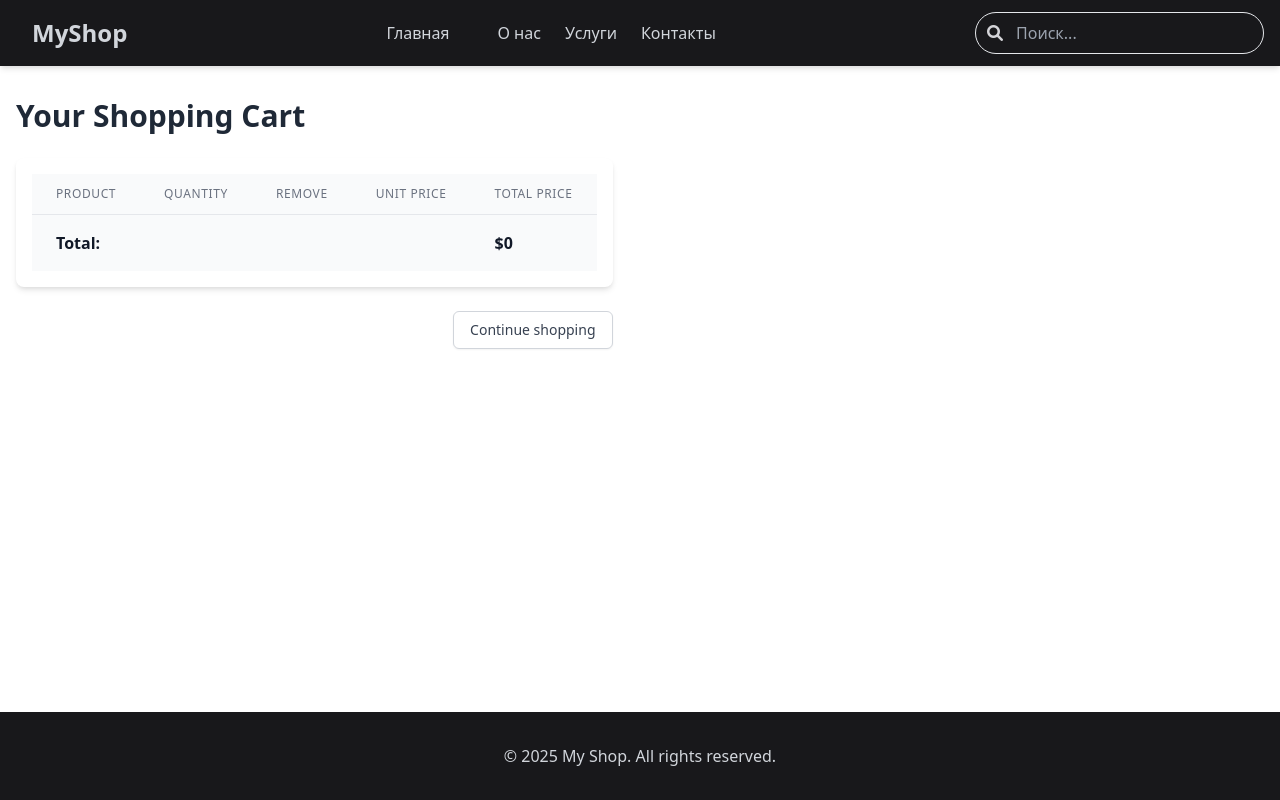
After one commit to leonzag/giftshop, a Django app: page /cart/ in a window 1280 px wide. The commit adds this page. Run offline with Django 5.2, Linux system fonts and the light colour scheme.

Commit message:
+ cart: implemantation pages + logic

```diff
--- /dev/null
+++ b/cart/cart.py
@@ -0,0 +1,82 @@
+from decimal import Decimal
+
+from django.conf import settings
+
+from shop.models import Product
+
+
+class Cart:
+    def __init__(self, request):
+        self.session_id = settings.CART_SESSION_ID
+        self.session = request.session
+
+        cart = self.session.get(self.session_id)
+        if not cart:
+            cart = self.session[self.session_id] = {}
+
+        self.cart = cart
+
+    def save(self):
+        # Пометить сессию как "измененную", чтобы убедиться, что она сохранена
+        self.session.modified = True
+
+    def add(self, product: Product, quantity=1, override_quantity=False):
+        """
+        Добавить товар в корзину или обновить его количество.
+        """
+        product_id = str(product.id)
+
+        if product_id not in self.cart:
+            self.cart[product_id] = {"quantity": 0, "price": str(product.price)}
+
+        if override_quantity:
+            self.cart[product_id]["quantity"] = quantity
+        else:
+            self.cart[product_id]["quantity"] += quantity
+
+        self.save()
+
+    def remove(self, product: Product):
+        """
+        Удалить товар из корзины.
+        """
+        product_id = str(product.id)
+        if product_id in self.cart:
+            del self.cart[product_id]
+            self.save()
+
+    def __iter__(self):
+        """
+        Перебор элементов в корзине и получение продуктов из базы данных.
+        """
+        product_ids = self.cart.keys()
+        # получить объекты Product и добавить их в корзину
+        products = Product.objects.filter(id__in=product_ids)
+
+        cart = self.cart.copy()  # Создаем копию корзины, чтобы избежать изменения во время итерации
+        for product in products:
+            cart[str(product.id)]["product"] = product
+
+        for item in cart.values():
+            item["price"] = Decimal(item["price"])
+            item["total_price"] = item["price"] * item["quantity"]
+            yield item
+
+    def __len__(self):
+        """
+        Подсчитать все товары в корзине.
+        """
+        return sum(item["quantity"] for item in self.cart.values())
+
+    def get_total_price(self):
+        """
+        Подсчитать общую стоимость товаров в корзине.
+        """
+        return sum(Decimal(item["price"]) * item["quantity"] for item in self.cart.values())
+
+    def clear(self):
+        """
+        Удалить корзину из сессии.
+        """
+        del self.session[settings.CART_SESSION_ID]
+        self.save()
--- /dev/null
+++ b/cart/templates/cart/cart/detail.html
@@ -0,0 +1,68 @@
+{% extends "base.html" %}
+
+{% load filters %}
+
+{% block title %}
+    Your Shopping Cart
+{% endblock %}
+
+{% block content %}
+    <h1 class="text-3xl font-bold mb-6 text-gray-800">Your Shopping Cart</h1>
+
+    <div class="overflow-x-auto bg-white shadow-md rounded-lg p-4 mb-6">
+        <table class="min-w-full divide-y divide-gray-200">
+            <thead class="bg-gray-50">
+                <tr>
+                    <th scope="col" class="px-6 py-3 text-left text-xs font-medium text-gray-500 uppercase tracking-wider">Product</th>
+                    <th scope="col" class="px-6 py-3 text-left text-xs font-medium text-gray-500 uppercase tracking-wider">Quantity</th>
+                    <th scope="col" class="px-6 py-3 text-left text-xs font-medium text-gray-500 uppercase tracking-wider">Remove</th>
+                    <th scope="col" class="px-6 py-3 text-left text-xs font-medium text-gray-500 uppercase tracking-wider">Unit Price</th>
+                    <th scope="col" class="px-6 py-3 text-left text-xs font-medium text-gray-500 uppercase tracking-wider">Total Price</th>
+                </tr>
+            </thead>
+            <tbody class="bg-white divide-y divide-gray-200">
+                {% for item in cart %}
+                    <tr>
+                        <td class="px-6 py-4 whitespace-nowrap text-sm font-medium text-gray-900">
+                            <a href="{{ item.product.get_absolute_url }}" class="text-blue-600 hover:text-blue-800">
+                                {{ item.product.name }}
+                            </a>
+                        </td>
+                        <td class="px-6 py-4 whitespace-nowrap text-sm text-gray-500">
+                            <form action="{% url "cart:cart_add" item.product.id %}" method="post" class="flex items-center space-x-2">
+                                {{ item.update_quantity_form.quantity | add_class:"mt-1 block w-20 pl-3 pr-10 py-2 text-base border-gray-300 focus:outline-none focus:ring-indigo-500 focus:border-indigo-500 sm:text-sm rounded-md" }}
+                                {{ item.update_quantity_form.override }}
+                                <button type="submit" class="px-3 py-1 border border-gray-300 rounded-md shadow-sm text-sm font-medium text-gray-700 bg-white hover:bg-gray-50 focus:outline-none focus:ring-2 focus:ring-offset-2 focus:ring-indigo-500">
+                                    Update
+                                </button>
+                                {% csrf_token %}
+                            </form>
+                        </td>
+                        <td class="px-6 py-4 whitespace-nowrap text-sm text-gray-500">
+                            <form action="{% url "cart:cart_remove" item.product.id %}" method="post">
+                                <button type="submit" class="px-3 py-1 border border-red-300 rounded-md shadow-sm text-sm font-medium text-red-700 bg-red-50 hover:bg-red-100 focus:outline-none focus:ring-2 focus:ring-offset-2 focus:ring-red-500">
+                                    Remove
+                                </button>
+                                {% csrf_token %}
+                            </form>
+                        </td>
+                        <td class="px-6 py-4 whitespace-nowrap text-sm text-gray-500">${{ item.price }}</td>
+                        <td class="px-6 py-4 whitespace-nowrap text-sm text-gray-500">${{ item.total_price }}</td>
+                    </tr>
+                {% endfor %}
+                <tr class="bg-gray-50">
+                    <td class="px-6 py-4 whitespace-nowrap text-base font-bold text-gray-900" colspan="4">Total:</td>
+                    <td class="px-6 py-4 whitespace-nowrap text-base font-bold text-gray-900">${{ cart.get_total_price }}</td>
+                </tr>
+            </tbody>
+        </table>
+    </div>
+
+    <div class="flex justify-end space-x-4">
+        <a href="{% url "shop:product_list" %}" class="inline-flex items-center px-4 py-2 border border-gray-300 shadow-sm text-sm font-medium rounded-md text-gray-700 bg-white hover:bg-gray-50 focus:outline-none focus:ring-2 focus:ring-offset-2 focus:ring-indigo-500">
+            Continue shopping
+        </a>
+        {# Здесь будет ссылка на оформление заказа, когда мы его реализуем #}
+        {# <a href="#" class="inline-flex items-center px-4 py-2 border border-transparent shadow-sm text-sm font-medium rounded-md text-white bg-indigo-600 hover:bg-indigo-700 focus:outline-none focus:ring-2 focus:ring-offset-2 focus:ring-indigo-500">Checkout</a> #}
+    </div>
+{% endblock %}
--- a/cart/urls.py
+++ b/cart/urls.py
@@ -5,8 +5,7 @@ from . import views
 app_name = "cart"
 
 urlpatterns = [
-    # TODO: Implement
-    # path('', views.cart_detail, name='cart_detail'),
-    # path('add/<int:product_id>/', views.cart_add, name='cart_add'),
-    # path('remove/<int:product_id>/', views.cart_remove, name='cart_remove'),
+    path("", views.cart_detail, name="cart_detail"),
+    path("add/<int:product_id>/", views.cart_add, name="cart_add"),
+    path("remove/<int:product_id>/", views.cart_remove, name="cart_remove"),
 ]
--- a/cart/views.py
+++ b/cart/views.py
@@ -1,3 +1,43 @@
-from django.shortcuts import render
+from django.shortcuts import get_object_or_404, redirect, render
+from django.views.decorators.http import require_POST
 
-# Create your views here.
+from shop.models import Product
+
+from .cart import Cart
+from .forms import CartAddProductForm
+
+
+@require_POST
+def cart_add(request, product_id):
+    cart = Cart(request)
+    product = get_object_or_404(Product, id=product_id)
+    form = CartAddProductForm(request.POST)
+
+    if form.is_valid():
+        cd = form.cleaned_data
+        cart.add(product=product, quantity=cd["quantity"], override_quantity=cd["override"])
+
+    return redirect("cart:cart_detail")
+
+
+@require_POST
+def cart_remove(request, product_id):
+    cart = Cart(request)
+    product = get_object_or_404(Product, id=product_id)
+    cart.remove(product)
+
+    return redirect("cart:cart_detail")
+
+
+def cart_detail(request):
+    cart = Cart(request)
+
+    for item in cart:
+        item["update_quantity_form"] = CartAddProductForm(
+            initial={
+                "quantity": item["quantity"],
+                "override": True,
+            }
+        )
+
+    return render(request, "cart/cart/detail.html", {"cart": cart})
```
Also changed, not shown: cart/forms.py (added, +17 -0 lines), shop/templates/shop/product/detail.html (+20 -2 lines), shop/views.py (+7 -1 lines).
